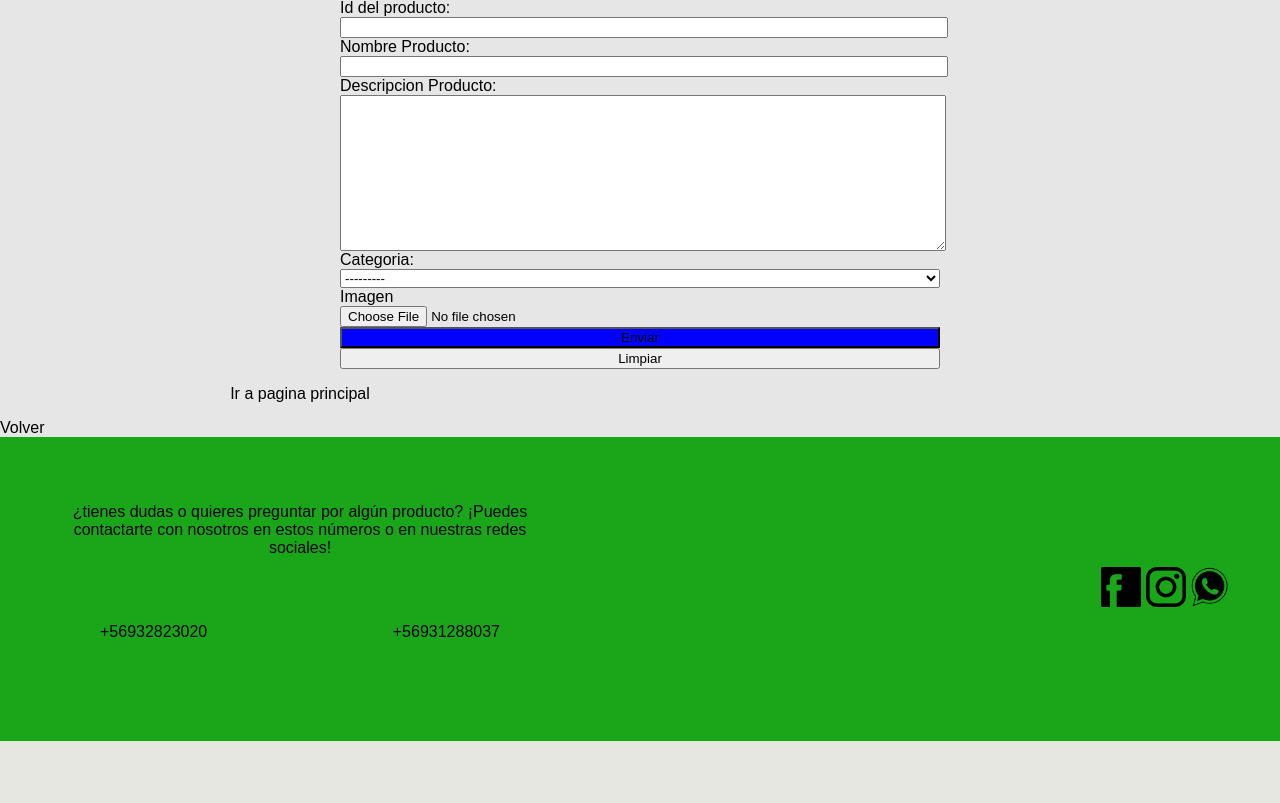
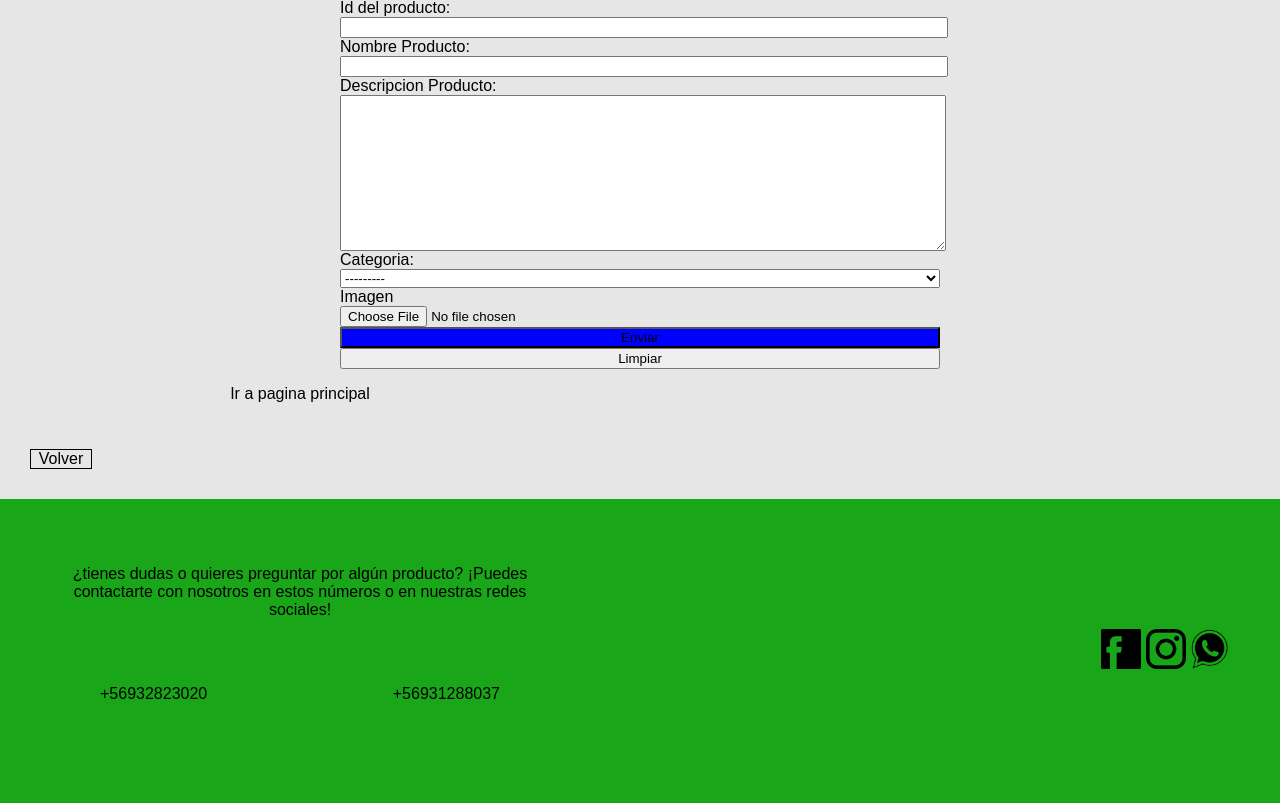
Before and after one commit to Johny-ctrl/Django-Peludos, a Django app: page /form-productos in a window 1280 px wide. Shown: the part 401-1204 px from the top of the page. Before the commit the page ends 1142 px from the top, so only its background shows below. Run offline with Django 4.2, Linux system fonts and the light colour scheme; data comes from the database, SQL or seed files in the repository; parts of the project's set-up code (start-up, migrations or seed data) failed here and were passed over.

Commit message:
me falto el volver

```diff
--- a/core/static/core/css/estilo.css
+++ b/core/static/core/css/estilo.css
@@ -422,7 +422,7 @@ button:hover{
     color: lime;
     justify-content: center;
 }
-#volver{
+.volver{
     display: flex;
     justify-content: center;
     width: 60px;
--- a/core/templates/core/form_mod_productos.html
+++ b/core/templates/core/form_mod_productos.html
@@ -43,7 +43,7 @@
                 </div>
             </form>
         </div>
-        <div id="volver"><a href="{% url 'Productos' %}">Volver</a></div>
+        <div class="volver"><a href="{% url 'Productos' %}">Volver</a></div>
     </div>
     <section id="contacto">
         <div>
--- a/core/templates/core/form_productos.html
+++ b/core/templates/core/form_productos.html
@@ -40,7 +40,7 @@
           <p><a href="{% url 'home' %}">Ir a pagina principal</a></p>
 
         </div>
-        <a href="{% url 'Productos' %}">Volver</a>
+        <div class="volver"><a href="{% url 'Productos' %}">Volver</a></div>
     </div>
     <section id="contacto">
         <div>
```
